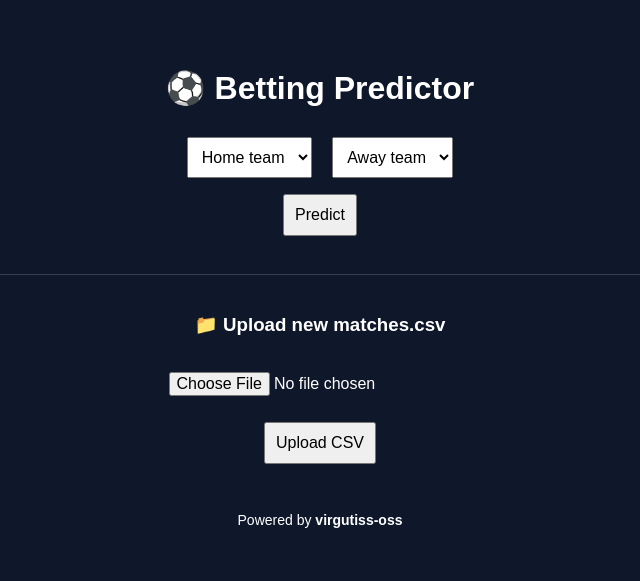
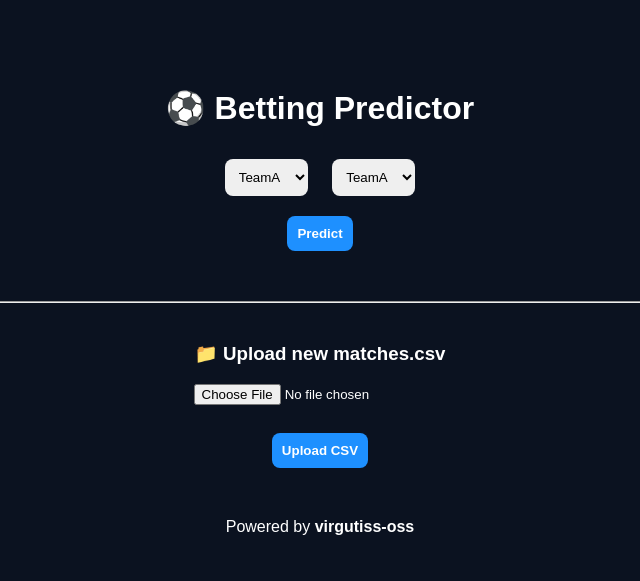
Before and after one commit to virgutiss-oss/betting-predictor, a Flask app: page / in a window 1280 px wide. Shown: the top 581 px of the page, without its empty margins (320-960 px from the left). Run offline with Flask 3, Linux system fonts and the light colour scheme.

Commit message:
Update index.html

```diff
--- a/templates/index.html
+++ b/templates/index.html
@@ -2,35 +2,30 @@
 <html lang="en">
 <head>
   <meta charset="UTF-8">
-    <title>⚽ Betting Predictor</title>
+  <title>Betting Predictor</title>
   <style>
     body {
-            background: #0f172a;
+      background: #0b1220;
       color: white;
       font-family: Arial, sans-serif;
       text-align: center;
-            padding: 40px;
+      padding-top: 60px;
     }
-        select, button, input[type=file] {
+    select, button {
       padding: 10px;
-            margin: 8px;
-            font-size: 16px;
+      margin: 10px;
+      border-radius: 8px;
+      border: none;
     }
-        .box {
-            background: #1e293b;
-            padding: 20px;
-            border-radius: 10px;
-            display: inline-block;
-            margin-top: 20px;
+    button {
+      background: #1e90ff;
+      color: white;
+      font-weight: bold;
+      cursor: pointer;
     }
-        .value {
-            color: #22c55e;
-            font-weight: bold;
-        }
-        .upload {
+    .result {
       margin-top: 30px;
-            padding-top: 20px;
-            border-top: 1px solid #334155;
+      font-size: 18px;
     }
   </style>
 </head>
@@ -38,51 +33,54 @@
 
 <h1>⚽ Betting Predictor</h1>
 
-<form method="post">
-    <select name="home" required>
-        <option value="">Home team</option>
+<select id="home">
   {% for team in teams %}
-            <option value="{{ team }}" {% if team == selected_home %}selected{% endif %}>
-                {{ team }}
-            </option>
+  <option value="{{ team }}">{{ team }}</option>
   {% endfor %}
 </select>
 
-    <select name="away" required>
-        <option value="">Away team</option>
+<select id="away">
   {% for team in teams %}
-            <option value="{{ team }}" {% if team == selected_away %}selected{% endif %}>
-                {{ team }}
-            </option>
+  <option value="{{ team }}">{{ team }}</option>
   {% endfor %}
 </select>
 
 <br>
-    <button type="submit">Predict</button>
+<button onclick="predict()">Predict</button>
+
+<div class="result" id="result"></div>
+
+<hr style="margin:40px">
+
+<h3>📁 Upload new matches.csv</h3>
+<form method="POST" action="/upload" enctype="multipart/form-data">
+  <input type="file" name="file">
+  <br><br>
+  <button type="submit">Upload CSV</button>
 </form>
 
-{% if home_prob is not none %}
-<div class="box">
-    <p>Home win probability: <b>{{ home_prob }}</b></p>
-    <p>Away win probability: <b>{{ away_prob }}</b></p>
+<p style="margin-top:40px">Powered by <b>virgutiss-oss</b></p>
 
-    <p>Home value: <span class="value">{{ home_value }}</span></p>
-    <p>Away value: <span class="value">{{ away_value }}</span></p>
-</div>
-{% endif %}
+<script>
+function predict() {
+  const home = document.getElementById("home").value;
+  const away = document.getElementById("away").value;
 
-<div class="upload">
-    <h3>📁 Upload new matches.csv</h3>
-    <form action="/upload" method="post" enctype="multipart/form-data">
-        <input type="file" name="file" accept=".csv" required>
-        <br>
-        <button type="submit">Upload CSV</button>
-    </form>
-</div>
-
-<p style="margin-top:40px;font-size:14px;">
-    Powered by <b>virgutiss-oss</b>
-</p>
+  fetch(`/api/predict?home=${home}&away=${away}`)
+    .then(res => res.json())
+    .then(data => {
+      document.getElementById("result").innerHTML = `
+        <p>🏠 Home win probability: <b>${(data.home_win_probability * 100).toFixed(1)}%</b></p>
+        <p>✈️ Away win probability: <b>${(data.away_win_probability * 100).toFixed(1)}%</b></p>
+        <p>💰 Home value: <b>${data.home_value}</b></p>
+        <p>💰 Away value: <b>${data.away_value}</b></p>
+      `;
+    })
+    .catch(err => {
+      document.getElementById("result").innerText = "Error loading prediction";
+    });
+}
+</script>
 
 </body>
 </html>
```
Lines whose indentation alone changed are shown as unchanged.
